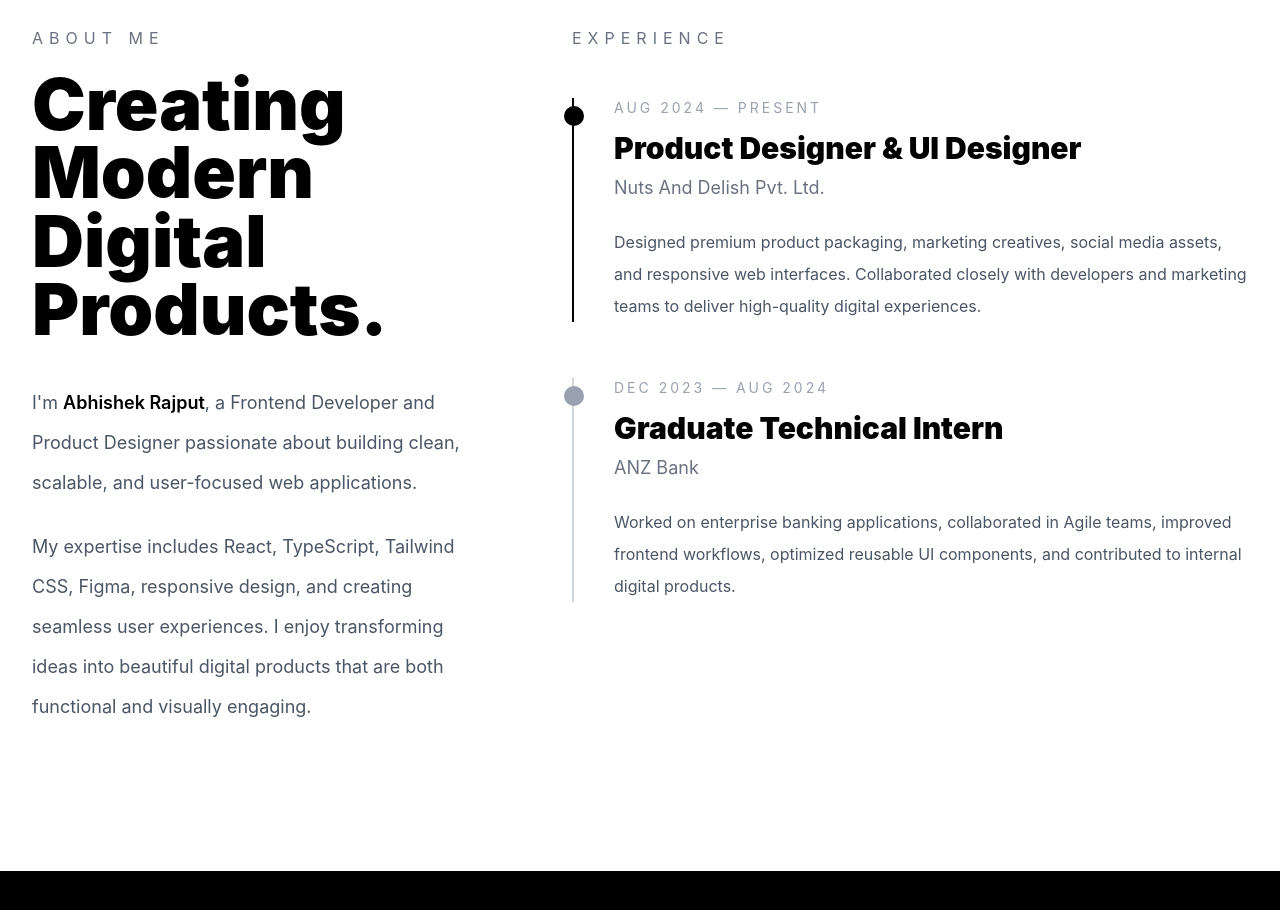
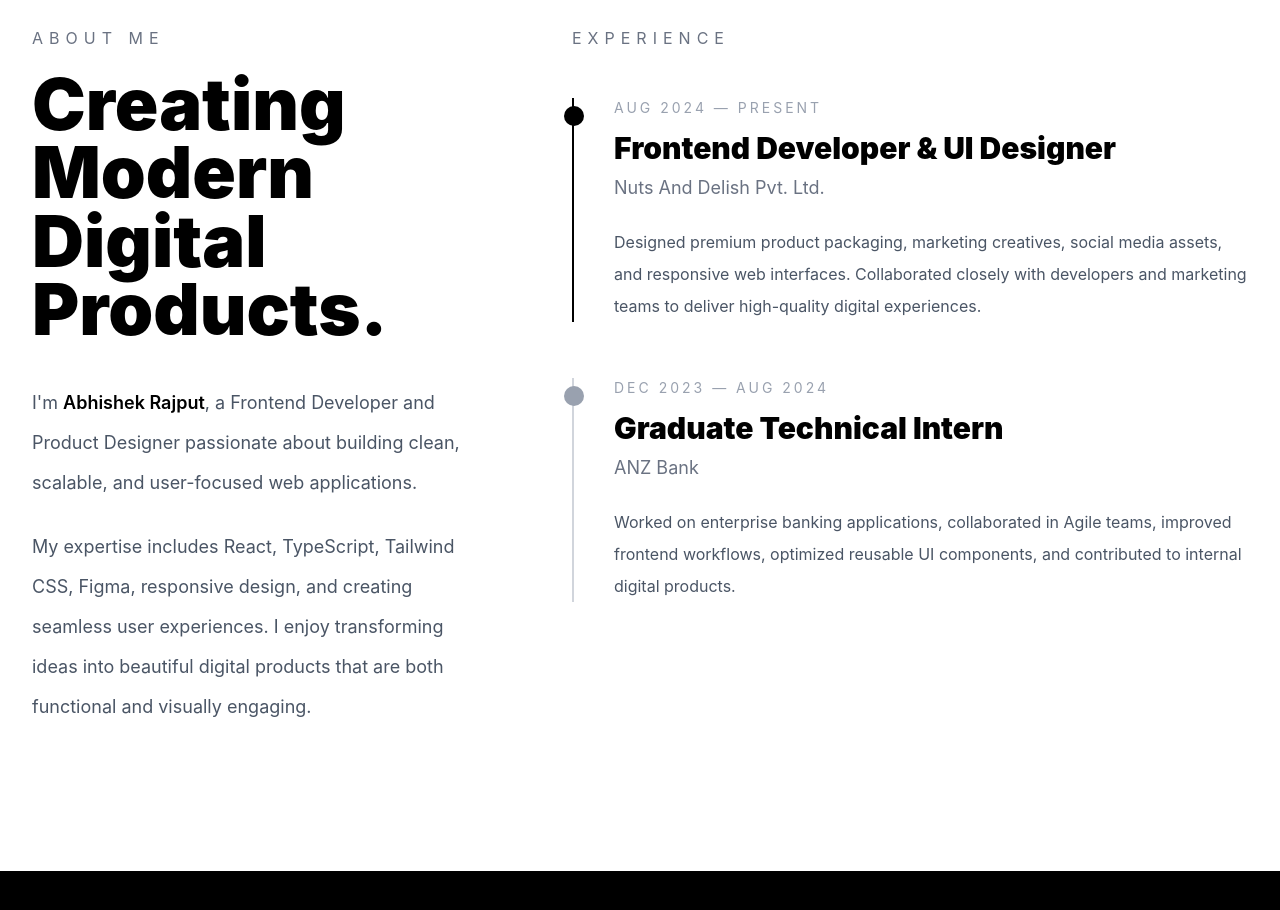
Before and after one commit to Abhishek200119/Portfolio, a React app: page / in a window 1280 px wide. Shown: the part 940-1850 px from the top of the page. Built offline with nearby package versions, Linux system fonts and the light colour scheme; the HTML template or start-up script is replaced by a standard one.

Commit message:
fix: update job title from 'Product Designer' to 'Frontend Developer'

```diff
--- a/src/App.tsx
+++ b/src/App.tsx
@@ -411,7 +411,7 @@ function App() {
             </p>
 
             <h3 className="text-3xl font-black mt-3">
-              Product Designer & UI Designer
+              Frontend Developer & UI Designer
             </h3>
 
             <h4 className="text-lg text-gray-500 mt-2">
```
